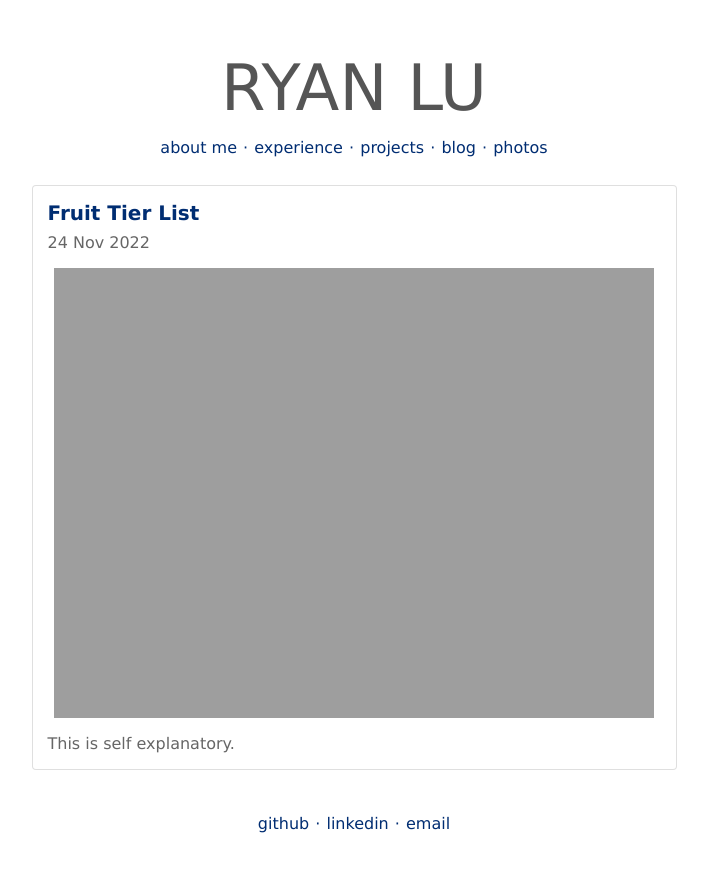
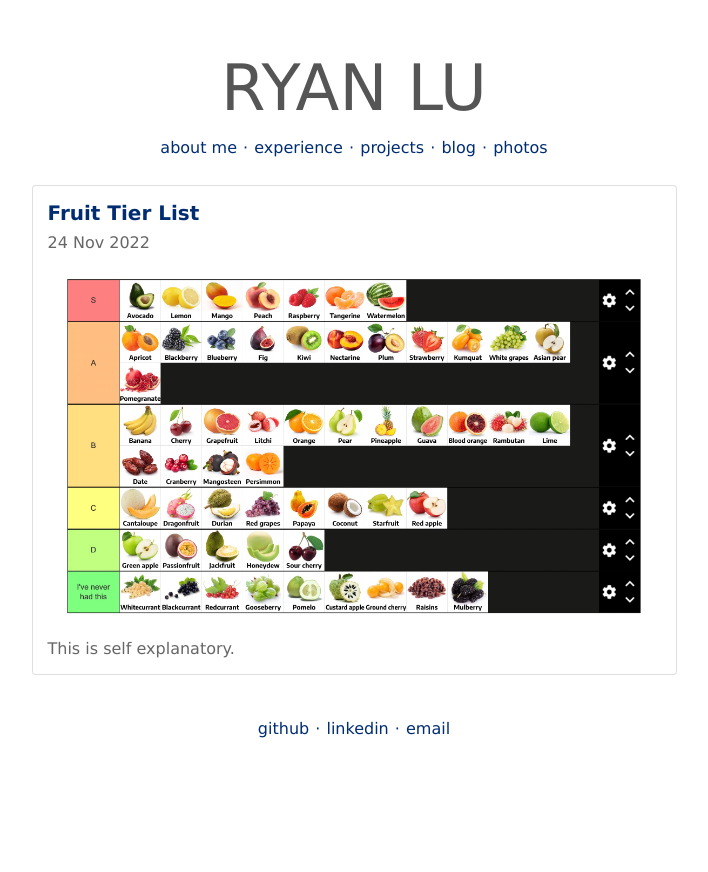
Before and after one commit to ryanlu41/ryanlu41.github.io, a Jekyll site: the page built from _posts/2022-10-29-Fruit-Tier-List.md, in a window 1280 px wide. Shown: the top 872 px of the page, without its empty margins (286-994 px from the left). Built offline with Jekyll 4.4.1, drawn with Linux system fonts in a browser that asks for light colours.

Commit message:
fixed image

```diff
--- a/_posts/2022-10-29-Fruit-Tier-List.md
+++ b/_posts/2022-10-29-Fruit-Tier-List.md
@@ -6,7 +6,7 @@ category: "Miscellaneous"
 ---
 
 {:refdef: style="text-align: center;"}
-![fruittierlist](https://ryanlu41.github.io/images/blog/fruittierlist.jpeg){: width="600"}
+![fruittierlist](https://ryanlu41.github.io/images/blog/fruittierlist.jpg){: width="600"}
 {: refdef}
 
 This is self explanatory.
```
